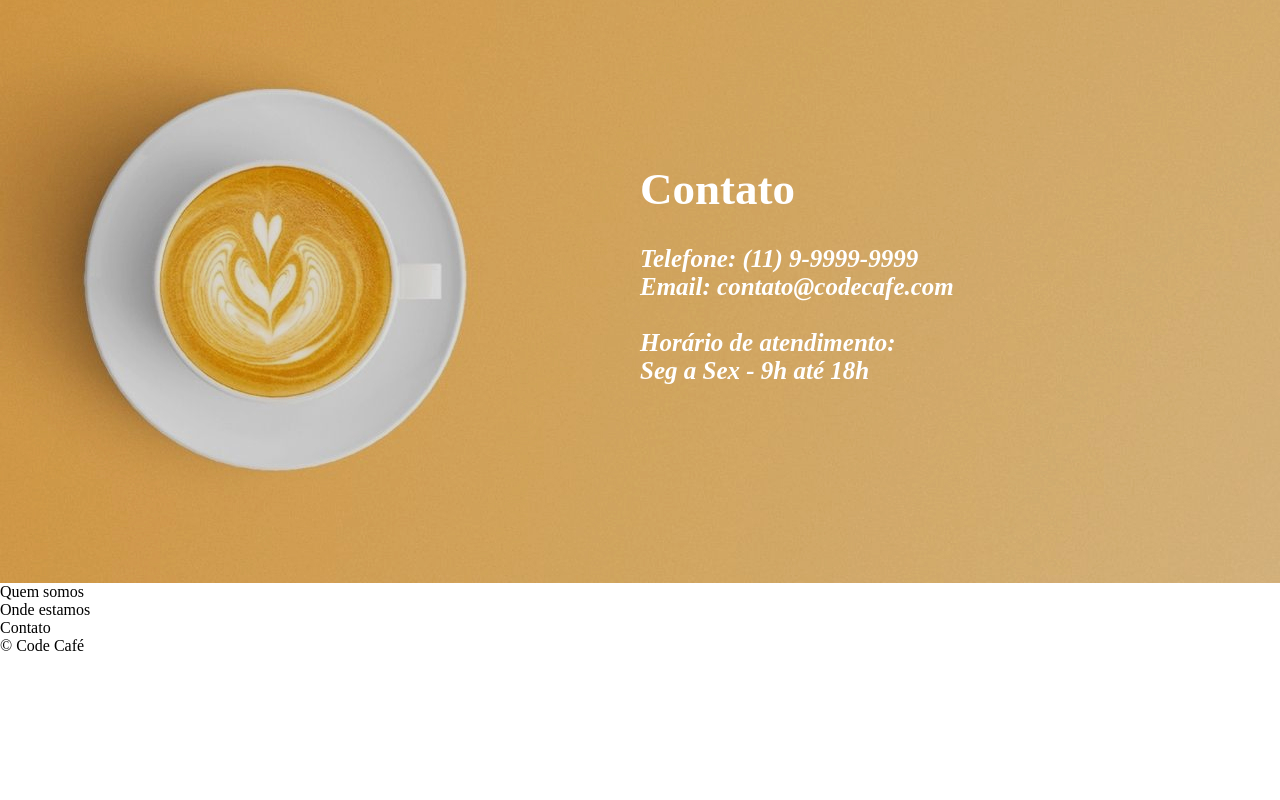
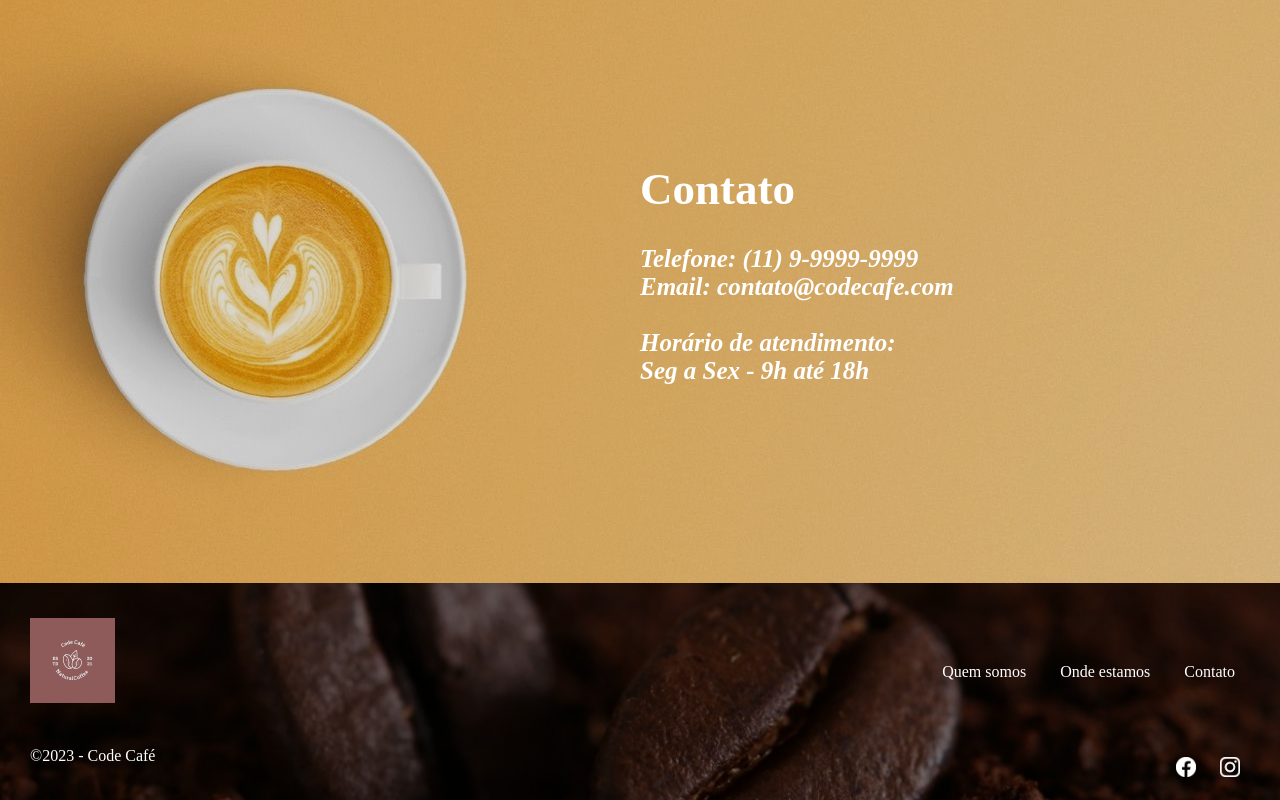
Before and after one commit to vivianezzt/ladingPage-code-cafe, a plain HTML site: page index.html in a window 1280 px wide. Shown: the part 2781-3581 px from the top of the page. Before the commit the page ends 3436 px from the top, so only its background shows below. Drawn offline with Linux system fonts and the light colour scheme.

Commit message:
Add: Rodape

```diff
--- a/index.html
+++ b/index.html
@@ -58,16 +58,25 @@
         </section>
     </main>
 
-    <footer>
-        <a href=""></a>
+    <footer class="rodape">
+        <a href="index.html">
+            <img src="./src/img/logo.jpg" alt="Logo"></a>
         <ul>
-            <li><a href="">Quem somos</a></li>
-            <li><a href="">Onde estamos</a></li>
-            <li><a href="">Contato</a></li>
+            <li><a href="#quem-somos">Quem somos</a></li>
+            <li><a href="#onde-estamos">Onde estamos</a></li>
+            <li><a href="#contato">Contato</a></li>
         </ul>
-
-        <div class="redes-sociais"></div>
-        <div class="copyright">&copy; Code Café</div>
+       <div class="conteudo-rodape">
+        <div class="redes-sociais">
+            <a href="#" target="_blank">
+                <img class="facebook" src="./src/img/face.png" title="Logo facebook" alt="Facebook">
+            </a>
+            <a href="#" target="_blank">
+                <img  class="instagram" src="./src/img/insta.png" title="Logo instagram" alt="Instagram">
+            </a>
+        </div>
+        <div class="copyright">&copy;2023 - Code Café</div>
+       </div>
     </footer>
 </body>
 </html>
--- a/src/css/style.css
+++ b/src/css/style.css
@@ -1,5 +1,6 @@
 body {
     max-width: 1440px;
+    margin: 0 auto;
 }
 
 .cabecalho {
@@ -118,3 +119,44 @@ body {
      top: 30%;
      left: 50%;
 }
+
+.rodape {
+    background: url(../img/fundo-rodape.jpg) center center no-repeat;
+    padding: 35px 30px;
+    background-size: cover;
+}
+.rodape ul {
+    float: right;
+    margin-top: 30px;
+}
+.rodape ul li{
+    display: inline-block;
+    padding: 15px;
+}
+.rodape ul li a {
+    color: #fff;
+}
+
+.rodape ul li a:hover {
+    font-weight: bold;
+}
+
+.rodape .copyright {
+    color: #fff;
+
+}
+
+.rodape .redes-sociais .facebook,
+.rodape .redes-sociais .instagram {
+    width: 20px;
+    height: 20px;
+    margin: 10px;
+}
+.rodape .redes-sociais {
+    float: right;
+    clear: both;
+}
+.rodape .conteudo-rodape {
+    margin-top: 40px;
+
+}
```
